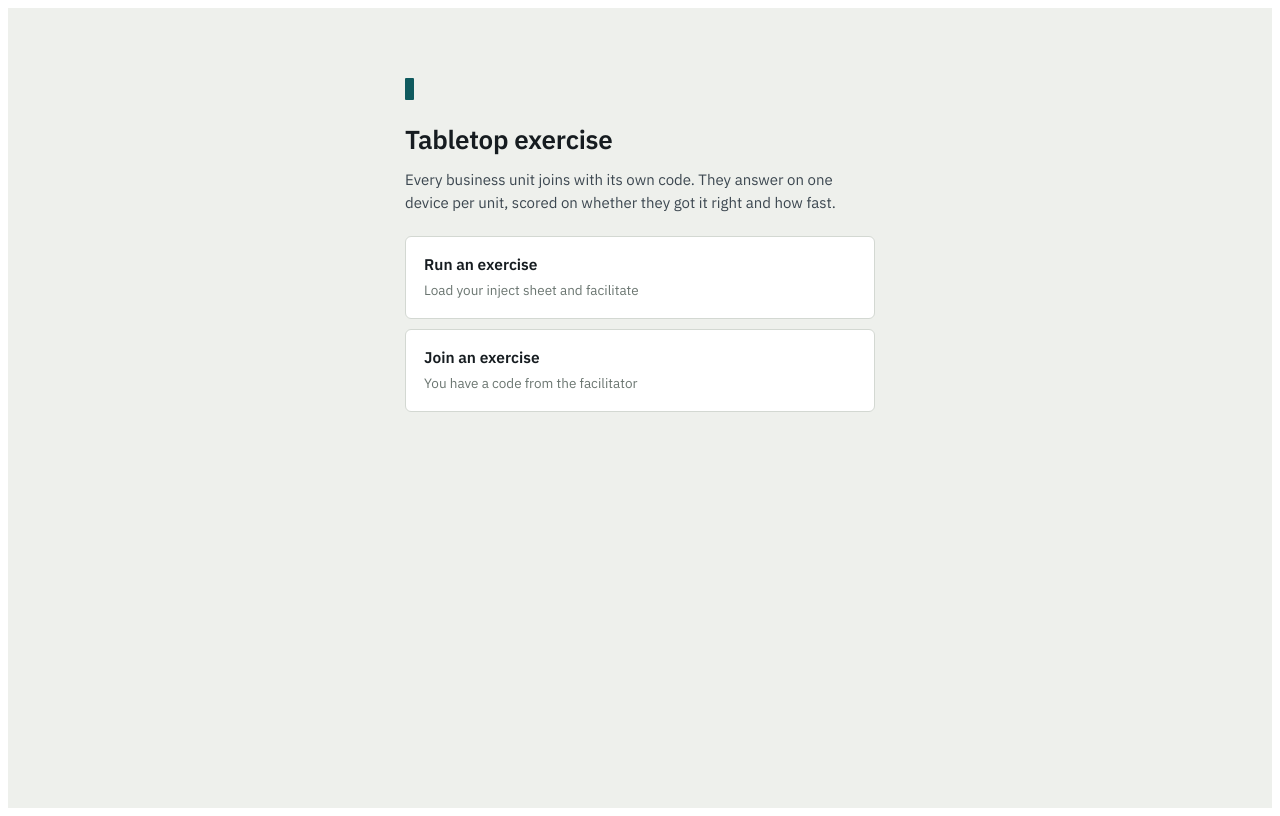
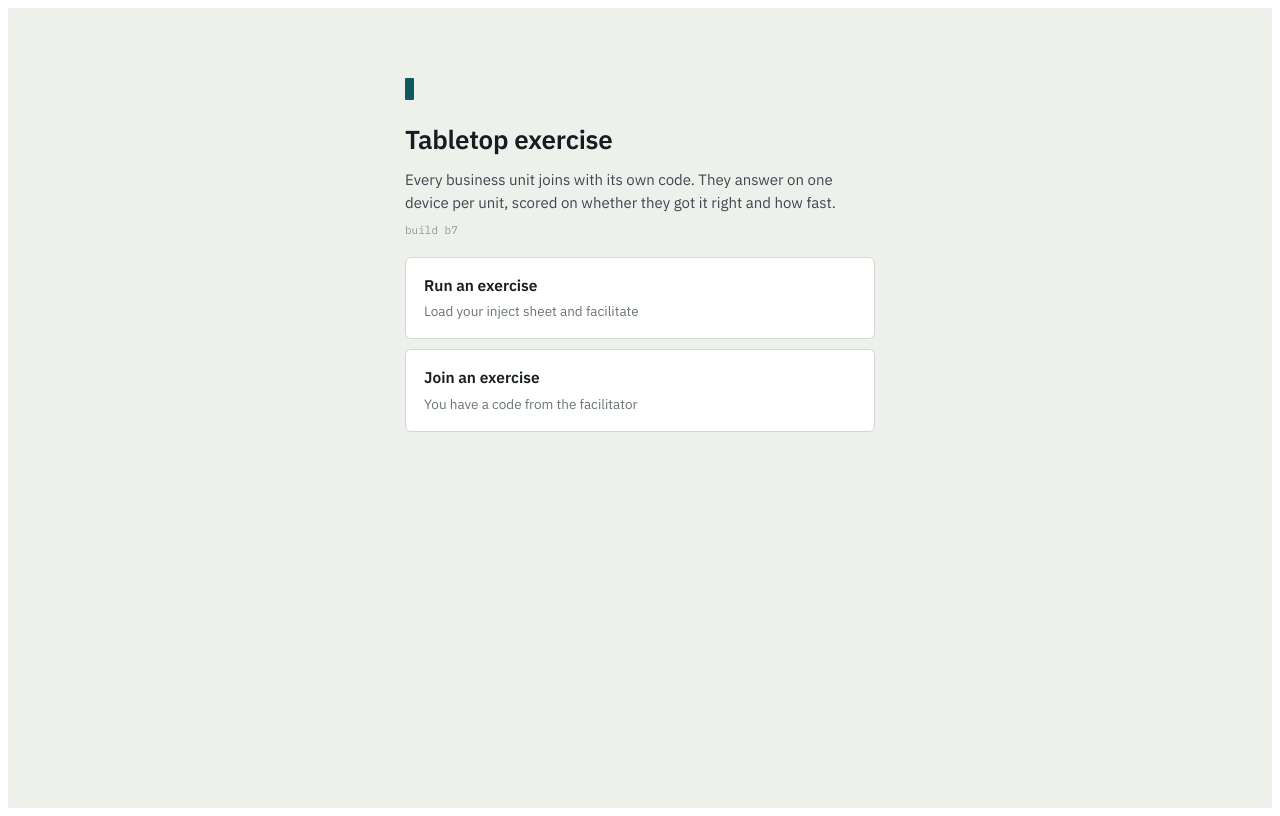
Before and after one commit to leon4rd07/TTX-Live, a React (Vite) app: page / in a window 1280 px wide. Built offline with nearby package versions, Linux system fonts and the light colour scheme.

Commit message:
Add files via upload

```diff
--- a/src/App.jsx
+++ b/src/App.jsx
@@ -11,6 +11,7 @@ import React, { useState, useEffect, useMemo, useRef, useCallback } from "react"
 /* Bumping this version invalidates every stored session. A leftover
    session from an older build was the cause of the white screens. */
 const V = "v3";
+const BUILD = "b7";  // shown in the corner so you can confirm what is deployed
 const K_HOST = `ttx:${V}:host`;
 const K_ME = `ttx:${V}:me`;
 
@@ -264,6 +265,7 @@ function Landing({ onPick }) {
           Every business unit joins with its own code. They answer on one device
           per unit, scored on whether they got it right and how fast.
         </p>
+        <p className="build big">build {BUILD}</p>
         <div className="picks">
           <button className="pick" onClick={() => onPick("host")}>
             <b>Run an exercise</b><span>Load your inject sheet and facilitate</span>
@@ -1300,6 +1302,7 @@ function Bar({ left, right, onExit, exitLabel = "Exit", conn }) {
     <header className="bar">
       <div className="brand"><span className="mark" aria-hidden="true" />{left}</div>
       <div className="barright">
+        <span className="build" title="Build tag">{BUILD}</span>
         {conn && conn !== "live" && <span className="offline">Reconnecting</span>}
         {right}
         <button className="ghost" onClick={onExit}>{exitLabel}</button>
@@ -1561,6 +1564,8 @@ const CSS = `
 .rline{margin:0;font-size:13px;color:var(--muted)}
 .rescard.ok .rline b{color:var(--good)}
 .rescard.no .rline b{color:var(--bad)}
+.build{font-family:var(--mono);font-size:11px;color:var(--muted);opacity:.7}
+.build.big{margin:-14px 0 18px}
 .phasetag{padding:2px 9px;border-radius:10px;background:var(--rule2);color:var(--ink2);font-size:11.5px;font-weight:500}
 .scrim{position:fixed;inset:0;background:rgba(22,28,32,.34);z-index:20;display:flex;justify-content:flex-end}
 .panel{background:var(--paper);width:min(440px,100%);height:100%;overflow-y:auto;padding:22px 24px 40px;
```
